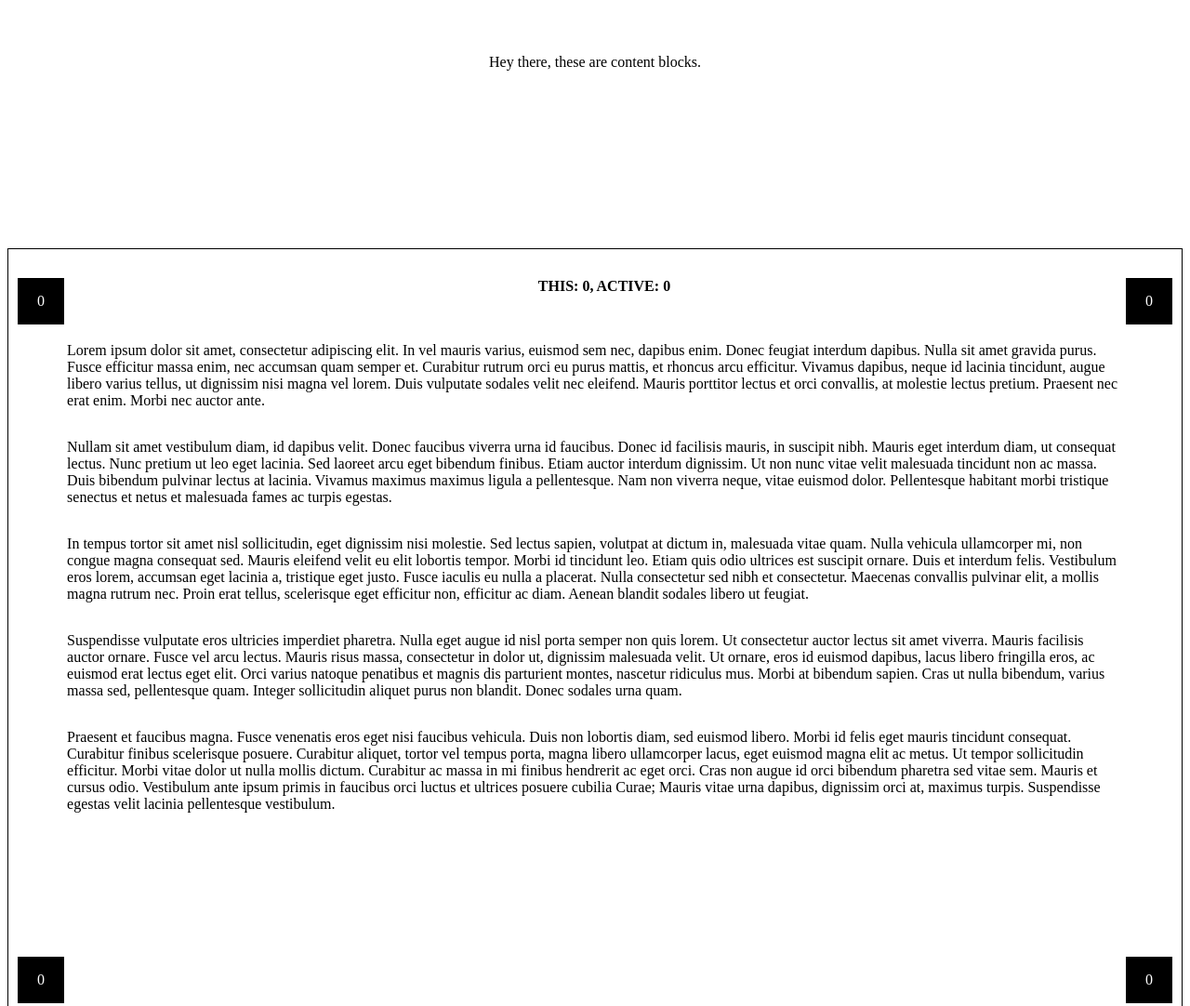
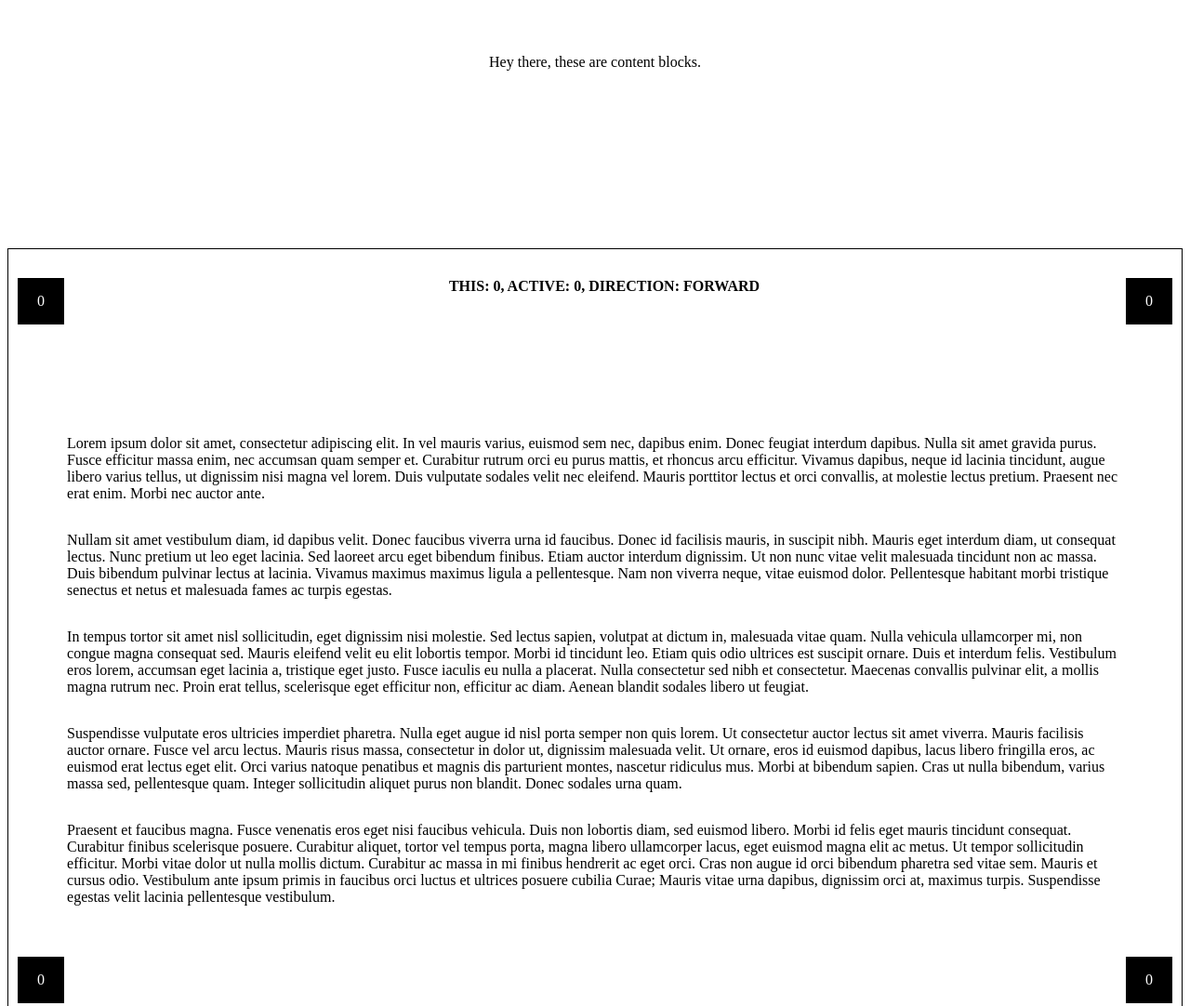
Before and after one commit to huntercaron/ContentBlocks, a Gatsby site: page / in a window 1280 px wide. Shown: the part 141-1223 px from the top of the page at 93% size. Built offline with nearby package versions, Linux system fonts and the light colour scheme; Gatsby itself is replaced by a stand-in of ours.

Commit message:
switching to styled-components theme provider

```diff
--- a/src/components/ContentBlock/index.js
+++ b/src/components/ContentBlock/index.js
@@ -31,17 +31,26 @@ export default class ContentBlock extends React.Component {
 
     this.state = {
       active: false,
-      index: 0 || props.index
+      index: 0 || props.index,
+      direction: "FORWARD"
     };
   }
 
-  handleActiveChange = (active) => {
+  handleActiveChange = (active, location) => {
+    if (active && active != this.state.active) {
+      const direction = (location === "HEADER") ? "FORWARDS" : "BACKWARDS";
+
+      this.setState({
+        direction
+      })
+    }
+
     this.setState({
       active
     })
 
     if (active) {
-      this.props.handleActiveChange(this.state.index)
+      this.props.handleActiveChange(this.state)
     }
   }
 
@@ -53,12 +62,12 @@ export default class ContentBlock extends React.Component {
 
         // Stopped sticking.
         if (targetInfo.bottom > rootBoundsInfo.top && targetInfo.bottom < rootBoundsInfo.bottom) {
-          this.handleActiveChange(false)
+          this.handleActiveChange(false, "HEADER")
         }
 
         // Started sticking.
         if (targetInfo.bottom <= rootBoundsInfo.top) {
-          this.handleActiveChange(true)
+          this.handleActiveChange(true, "HEADER")
         }
 
       }
@@ -76,12 +85,12 @@ export default class ContentBlock extends React.Component {
 
         // Started sticking.
         if (targetInfo.bottom > rootBoundsInfo.top && ratio === 1) {
-          this.handleActiveChange(true)
+          this.handleActiveChange(true, "FOOTER")
         }
 
         // Stopped sticking.
         if (targetInfo.top < rootBoundsInfo.top && targetInfo.bottom < rootBoundsInfo.bottom) {
-          this.handleActiveChange(false)
+          this.handleActiveChange(false, "FOOTER")
         }
       }
     }, { threshold: [1], root: null });
--- a/src/pages/index.js
+++ b/src/pages/index.js
@@ -1,6 +1,6 @@
 import React from 'react'
 import Link from 'gatsby-link'
-import styled from 'styled-components'
+import styled, { ThemeProvider } from 'styled-components'
 import ContentBlock from '../components/ContentBlock'
 
 // styled components
@@ -10,6 +10,10 @@ const Intro = styled.div`
   justify-content: center;
   align-items: center;
 `
+
+const BlockContent = styled.div`
+  margin-top: 200px;
+`;
 
 const Subtitle = styled.div`
   text-align: left;
@@ -23,13 +27,9 @@ const BlockContainer = styled(ContentBlock)`
   min-height: 200vh;
   border: 1px solid black;
 
-  p:first-of-type {
-    margin-top: 100px;
-  }
-
   p {
-    transition: all 250ms ease-in-out;
-    opacity: ${props => props.active ? "1" : "0"};
+    transition: all 100ms ease-in-out;
+    opacity: ${props => props.theme.active ? "1" : "0"};
     margin: auto;
     max-width: 90%;
     margin-bottom: 2rem;
@@ -38,6 +38,7 @@ const BlockContainer = styled(ContentBlock)`
 
 const StickyWrapper = styled.div`
   position: absolute;
+  top: 0;
   height: 100%;
   width: 100%;
 `
@@ -59,9 +60,9 @@ const StickyLayer = styled.div`
 const Circle = styled.div`
   height: 50px;
   width: 50px;
+  color: white;
+  position: absolute;
   background-color: black;
-  position: absolute;
-  color: white;
   display: flex;
   justify-content: center;
   align-items: center;
@@ -69,7 +70,7 @@ const Circle = styled.div`
   transition: all 250ms ease-out;
 
   transform-origin: center center;
-  transform: ${props => props.active ? "scale(1)" : "scale(0.2)"};
+  transform: ${props => props.theme.active ? "scale(1)" : "scale(0.2)"};
 
   ${props => props.left && "left: 10px;"}
   ${props => props.right && "right: 10px;"}
@@ -83,13 +84,15 @@ export default class IndexPage extends React.Component {
     super(props);
 
     this.state = {
-      activeBlock: 0
+      activeBlock: 0,
+      direction: "FORWARDS"
     }
   }
 
-  handleActiveChange = (index) => {
+  handleActiveChange = (activeBlockState) => {
     this.setState({
-      activeBlock: index
+      activeBlock: activeBlockState.index,
+      direction: activeBlockState.direction
     })
   }
 
@@ -107,34 +110,33 @@ export default class IndexPage extends React.Component {
             const active = (this.state.activeBlock === i);
 
             return (
-              <BlockContainer
-                key={page.id}
-                index={i}
-                handleActiveChange={this.handleActiveChange}
-                active={active}
-              >
+              <ThemeProvider key={page.id} theme={{ active: (this.state.activeBlock === i), direction: this.state.direction }}>
+                <BlockContainer index={i} handleActiveChange={this.handleActiveChange}>
 
-                <StickyWrapper>
-                  <StickyLayer active={active}>
-                    <h4>THIS: {i}, ACTIVE: {this.state.activeBlock}</h4>
-                    <Circle top left active={active}> {i}</Circle>
-                    <Circle top right active={active}> {i}</Circle>
-                    <Circle bottom left active={active}> {i}</Circle>
-                    <Circle bottom right active={active}> {i}</Circle>
-                  </StickyLayer>
-                </StickyWrapper>
+                  <BlockContent>
+                    <p>Lorem ipsum dolor sit amet, consectetur adipiscing elit. In vel mauris varius, euismod sem nec, dapibus enim. Donec feugiat interdum dapibus. Nulla sit amet gravida purus. Fusce efficitur massa enim, nec accumsan quam semper et. Curabitur rutrum orci eu purus mattis, et rhoncus arcu efficitur. Vivamus dapibus, neque id lacinia tincidunt, augue libero varius tellus, ut dignissim nisi magna vel lorem. Duis vulputate sodales velit nec eleifend. Mauris porttitor lectus et orci convallis, at molestie lectus pretium. Praesent nec erat enim. Morbi nec auctor ante.</p>
 
-                <p>Lorem ipsum dolor sit amet, consectetur adipiscing elit. In vel mauris varius, euismod sem nec, dapibus enim. Donec feugiat interdum dapibus. Nulla sit amet gravida purus. Fusce efficitur massa enim, nec accumsan quam semper et. Curabitur rutrum orci eu purus mattis, et rhoncus arcu efficitur. Vivamus dapibus, neque id lacinia tincidunt, augue libero varius tellus, ut dignissim nisi magna vel lorem. Duis vulputate sodales velit nec eleifend. Mauris porttitor lectus et orci convallis, at molestie lectus pretium. Praesent nec erat enim. Morbi nec auctor ante.</p>
+                    <p>Nullam sit amet vestibulum diam, id dapibus velit. Donec faucibus viverra urna id faucibus. Donec id facilisis mauris, in suscipit nibh. Mauris eget interdum diam, ut consequat lectus. Nunc pretium ut leo eget lacinia. Sed laoreet arcu eget bibendum finibus. Etiam auctor interdum dignissim. Ut non nunc vitae velit malesuada tincidunt non ac massa. Duis bibendum pulvinar lectus at lacinia. Vivamus maximus maximus ligula a pellentesque. Nam non viverra neque, vitae euismod dolor. Pellentesque habitant morbi tristique senectus et netus et malesuada fames ac turpis egestas.</p>
 
-                <p>Nullam sit amet vestibulum diam, id dapibus velit. Donec faucibus viverra urna id faucibus. Donec id facilisis mauris, in suscipit nibh. Mauris eget interdum diam, ut consequat lectus. Nunc pretium ut leo eget lacinia. Sed laoreet arcu eget bibendum finibus. Etiam auctor interdum dignissim. Ut non nunc vitae velit malesuada tincidunt non ac massa. Duis bibendum pulvinar lectus at lacinia. Vivamus maximus maximus ligula a pellentesque. Nam non viverra neque, vitae euismod dolor. Pellentesque habitant morbi tristique senectus et netus et malesuada fames ac turpis egestas.</p>
+                    <p>In tempus tortor sit amet nisl sollicitudin, eget dignissim nisi molestie. Sed lectus sapien, volutpat at dictum in, malesuada vitae quam. Nulla vehicula ullamcorper mi, non congue magna consequat sed. Mauris eleifend velit eu elit lobortis tempor. Morbi id tincidunt leo. Etiam quis odio ultrices est suscipit ornare. Duis et interdum felis. Vestibulum eros lorem, accumsan eget lacinia a, tristique eget justo. Fusce iaculis eu nulla a placerat. Nulla consectetur sed nibh et consectetur. Maecenas convallis pulvinar elit, a mollis magna rutrum nec. Proin erat tellus, scelerisque eget efficitur non, efficitur ac diam. Aenean blandit sodales libero ut feugiat.</p>
 
-                <p>In tempus tortor sit amet nisl sollicitudin, eget dignissim nisi molestie. Sed lectus sapien, volutpat at dictum in, malesuada vitae quam. Nulla vehicula ullamcorper mi, non congue magna consequat sed. Mauris eleifend velit eu elit lobortis tempor. Morbi id tincidunt leo. Etiam quis odio ultrices est suscipit ornare. Duis et interdum felis. Vestibulum eros lorem, accumsan eget lacinia a, tristique eget justo. Fusce iaculis eu nulla a placerat. Nulla consectetur sed nibh et consectetur. Maecenas convallis pulvinar elit, a mollis magna rutrum nec. Proin erat tellus, scelerisque eget efficitur non, efficitur ac diam. Aenean blandit sodales libero ut feugiat.</p>
+                    <p>Suspendisse vulputate eros ultricies imperdiet pharetra. Nulla eget augue id nisl porta semper non quis lorem. Ut consectetur auctor lectus sit amet viverra. Mauris facilisis auctor ornare. Fusce vel arcu lectus. Mauris risus massa, consectetur in dolor ut, dignissim malesuada velit. Ut ornare, eros id euismod dapibus, lacus libero fringilla eros, ac euismod erat lectus eget elit. Orci varius natoque penatibus et magnis dis parturient montes, nascetur ridiculus mus. Morbi at bibendum sapien. Cras ut nulla bibendum, varius massa sed, pellentesque quam. Integer sollicitudin aliquet purus non blandit. Donec sodales urna quam.</p>
 
-                <p>Suspendisse vulputate eros ultricies imperdiet pharetra. Nulla eget augue id nisl porta semper non quis lorem. Ut consectetur auctor lectus sit amet viverra. Mauris facilisis auctor ornare. Fusce vel arcu lectus. Mauris risus massa, consectetur in dolor ut, dignissim malesuada velit. Ut ornare, eros id euismod dapibus, lacus libero fringilla eros, ac euismod erat lectus eget elit. Orci varius natoque penatibus et magnis dis parturient montes, nascetur ridiculus mus. Morbi at bibendum sapien. Cras ut nulla bibendum, varius massa sed, pellentesque quam. Integer sollicitudin aliquet purus non blandit. Donec sodales urna quam.</p>
+                    <p>Praesent et faucibus magna. Fusce venenatis eros eget nisi faucibus vehicula. Duis non lobortis diam, sed euismod libero. Morbi id felis eget mauris tincidunt consequat. Curabitur finibus scelerisque posuere. Curabitur aliquet, tortor vel tempus porta, magna libero ullamcorper lacus, eget euismod magna elit ac metus. Ut tempor sollicitudin efficitur. Morbi vitae dolor ut nulla mollis dictum. Curabitur ac massa in mi finibus hendrerit ac eget orci. Cras non augue id orci bibendum pharetra sed vitae sem. Mauris et cursus odio. Vestibulum ante ipsum primis in faucibus orci luctus et ultrices posuere cubilia Curae; Mauris vitae urna dapibus, dignissim orci at, maximus turpis. Suspendisse egestas velit lacinia pellentesque vestibulum. </p>
+                  </BlockContent>
 
-                <p>Praesent et faucibus magna. Fusce venenatis eros eget nisi faucibus vehicula. Duis non lobortis diam, sed euismod libero. Morbi id felis eget mauris tincidunt consequat. Curabitur finibus scelerisque posuere. Curabitur aliquet, tortor vel tempus porta, magna libero ullamcorper lacus, eget euismod magna elit ac metus. Ut tempor sollicitudin efficitur. Morbi vitae dolor ut nulla mollis dictum. Curabitur ac massa in mi finibus hendrerit ac eget orci. Cras non augue id orci bibendum pharetra sed vitae sem. Mauris et cursus odio. Vestibulum ante ipsum primis in faucibus orci luctus et ultrices posuere cubilia Curae; Mauris vitae urna dapibus, dignissim orci at, maximus turpis. Suspendisse egestas velit lacinia pellentesque vestibulum. </p>
+                  <StickyWrapper>
+                    <StickyLayer>
+                      <h4>THIS: {i}, ACTIVE: {this.state.activeBlock}, DIRECTION: {this.state.direction}</h4>
+                      <Circle top left> {i}</Circle>
+                      <Circle top right> {i}</Circle>
+                      <Circle bottom left> {i}</Circle>
+                      <Circle bottom right> {i}</Circle>
+                    </StickyLayer>
+                  </StickyWrapper>
 
-              </BlockContainer>
+                </BlockContainer>
+              </ThemeProvider>
             )})}
         </List>
 
```
